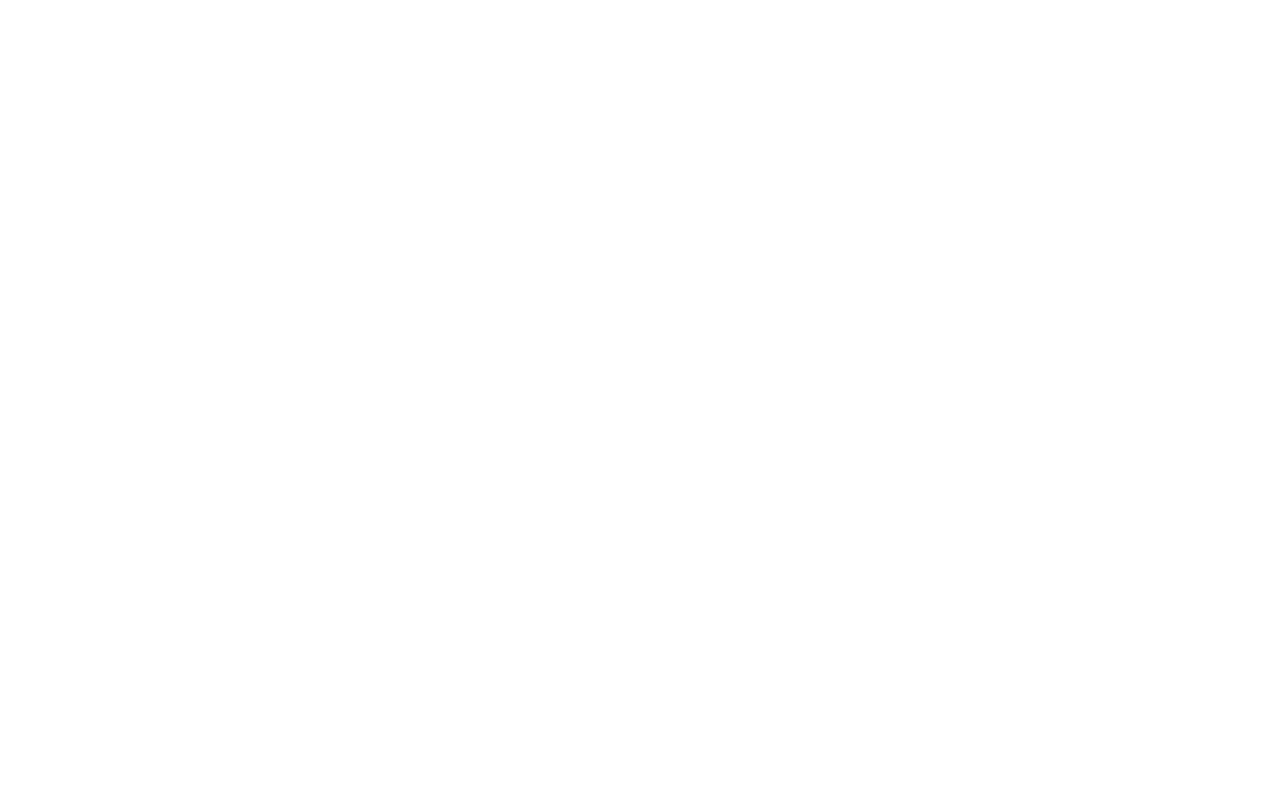
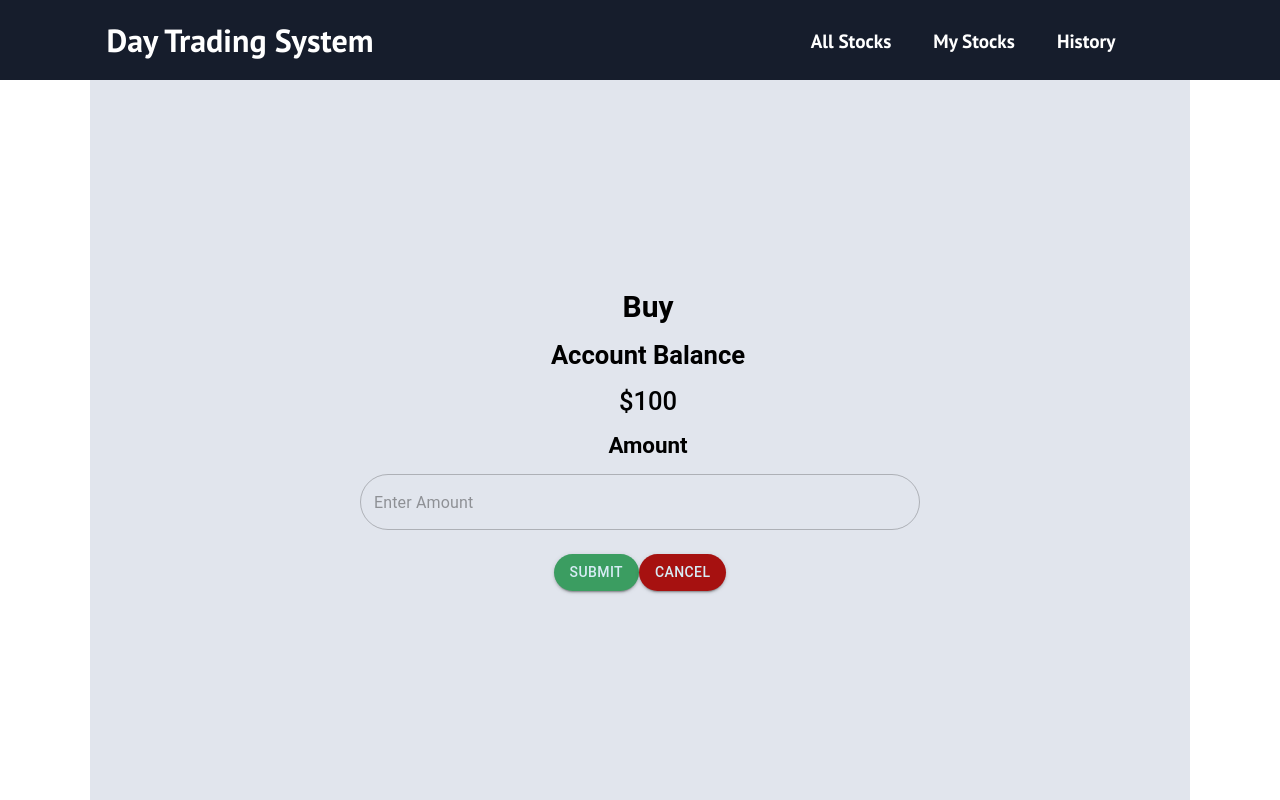
Before and after one commit to brennanwilkes/468-scalable-system, a React (Vite) app in the folder frontend/: page /Buy in a window 1280 px wide. Before the commit this address had no page. Built offline with nearby package versions, Linux system fonts and the light colour scheme.

Commit message:
Added Buy Stocks and History Page

```diff
--- /dev/null
+++ b/frontend/src/Pages/Buy.css
@@ -0,0 +1,71 @@
+* {
+  box-sizing: border-box;
+  margin: 0;
+  padding: 0;
+  font-family: 'PT Sans', sans-serif;
+}
+
+.buy-page{
+  background-color: #ffffff;
+  height: 100%;
+  min-height: 100vh;
+}
+
+.input-container{
+  position:relative;
+  display:flex;
+  flex-flow:column;
+  align-items: center;
+  max-width: 700px;
+  width: 90%;
+  margin: 0 auto;
+
+}
+
+.buy-stock{
+  font-family: Roboto, Arial;
+  font-size: 1.875rem;
+  font-weight: 600;
+  margin-left: 1rem;
+  /* color: #ffffff; */
+}
+
+.container{
+  display:flex;
+  flex-direction: column;
+  align-items: center;
+  justify-content: center;
+  background-color: #E1E5ED;
+  max-width: 1100px;
+  margin: 0 auto;
+  min-height: 90vh;
+
+}
+.account-balance{
+  font-family: Roboto, Arial;
+  font-size: 1.6rem;
+  font-weight: 600;
+  margin-left: 1rem;
+  margin-top: 1rem;
+
+  /* color: #ffffff; */
+}
+
+.balance{
+  font-family: Roboto, Arial;
+  font-size: 1.6rem;
+  font-weight: 500;
+  margin-left: 1rem;
+  margin-top: 1rem;
+
+  /* color: #ffffff; */
+}
+
+.amount{
+  font-family: Roboto, Arial;
+  font-size: 1.4rem;
+  font-weight: 600;
+  margin-left: 1rem;
+  margin-top: 1rem;
+  /* color: #ffffff; */
+}
--- /dev/null
+++ b/frontend/src/Pages/Buy.jsx
@@ -0,0 +1,82 @@
+import React, { useEffect, useState } from "react";
+import { useSearchParams, useNavigate } from "react-router-dom";
+import "./Buy.css";
+import Navbar from "../Components/Navbar";
+import TextField from "@mui/material/TextField";
+import Button from "@mui/material/Button";
+
+
+function App() {
+  const navigate = useNavigate();
+  const [searchparams] = useSearchParams();
+  const [value, setValue] = useState("");
+  const handleChange = e => {
+    setValue(e.target.value)
+  }
+
+  const navigateHome = () => {
+    navigate('/');
+  };
+  return (
+    <div className="buy-page">
+      <Navbar />
+
+      <div className="container">
+        <div className="buy-stock">Buy {searchparams.get("id")}</div>
+
+        <div className="account-balance">Account Balance</div>
+        <div className="balance">$100</div>
+
+        <div className="amount">Amount</div>
+
+        <div className="input-container">
+          <TextField value={value} onChange={handleChange} className="search" placeholder="Enter Amount" sx={{
+            'width': '80%',
+            'flexDirection': 'column',
+            'alignItems': 'stretch',
+            'display': 'flex',
+            'marginLeft': '1rem',
+            'marginRight': '1rem',
+            'marginTop': '1rem',
+            'marginBottom': '1rem',
+            "& .MuiInputBase-root": {
+              "borderRadius": "50px",
+            }
+          }} />
+        </div>
+
+        <div className="buttons">
+          <Button size="medium" variant="contained" children="Submit" sx={{
+            'borderRadius': '50px',
+            'alignSelf': 'flex-start',
+            'backgroundColor': '#3B9D61',
+            'color': '#d7ecf5',
+            'borderColor': '#397598',
+            'marginTop': '0.5rem',
+            ":hover": {
+              bgcolor: "#578DAD",
+              color: "#d7ecf5",
+            }
+          }} />
+          <Button size="medium" variant="contained" children="Cancel" onClick={navigateHome} sx={{
+            'borderRadius': '50px',
+            'alignSelf': 'flex-start',
+            'backgroundColor': '#A61110',
+            'color': '#d7ecf5',
+            'borderColor': '#397598',
+            'marginTop': '0.5rem',
+            ":hover": {
+              bgcolor: "#578DAD",
+              color: "#d7ecf5",
+            }
+          }} />
+
+        </div>
+      </div>
+
+    </div>
+
+  );
+}
+
+export default App;
--- /dev/null
+++ b/frontend/src/Pages/History.css
@@ -0,0 +1,45 @@
+* {
+  box-sizing: border-box;
+  margin: 0;
+  padding: 0;
+  font-family: 'PT Sans', sans-serif;
+}
+
+.history{
+  background-color: #ffffff;
+  height: 100%;
+  min-height: 100vh;
+}
+
+.transaction-list{
+  position:relative;
+  display:flex;
+  flex-flow:column;
+  align-items: flex-start;
+  max-width: 1400px;
+  width: 95%;
+  margin: 0 auto;
+}
+
+.search-container{
+  position:relative;
+  display:flex;
+  flex-flow:column;
+  align-items: center;
+  max-width: 700px;
+  width: 90%;
+  margin: 0 auto;
+
+}
+.transaction-instance{
+  width: 100%;
+  flex-basis: 32%;
+}
+
+.trans-history{
+  font-family: Roboto, Arial;
+  font-size: 1.875rem;
+  font-weight: 600;
+  margin-left: 1rem;
+  /* color: #ffffff; */
+}
--- a/frontend/src/Pages/History.jsx
+++ b/frontend/src/Pages/History.jsx
@@ -1,16 +1,64 @@
+import React, { useEffect, useState } from "react";
 import Navbar from "../Components/Navbar";
+import Transaction from "./Transaction";
+import TextField from "@mui/material/TextField";
+import "./History.css"
 
 function App(){
-// Create a Title component that'll render an <h1> tag with some styles
+  const transactionHistory = [
+    {
+      stockSymbol: "ABC",
+      price: "$1.52",
+      type: "Buy",
+    },
+    {
+      stockSymbol: "XZF",
+      price: "$2.50",
+      type: "Buy",
+    },
+    {
+      stockSymbol: "JEM",
+      price: "$4.50",
+      type: "Sell"
+    },
+    {
+      stockSymbol: "MAO",
+      price: "$0.50",
+      type: "Sell",
 
-// Use Title and Wrapper like any other React component – except they're styled!
+    }
+  ];
 return(
 
-  <div>
-    Transaction History
-   <Navbar/>
+  <div className="history">
+  <Navbar />
 
+<div className="search-container">
+<TextField className="search" placeholder="Search History" sx={{
+                'width': '80%',
+                'flexDirection' : 'column',
+                'alignItems' : 'stretch',
+                'display' : 'flex',
+                'marginLeft': '1rem',
+                'marginRight' : '1rem',
+                'marginTop': '1rem',
+                'marginBottom' : '1rem',
+                "& .MuiInputBase-root": {
+                    "borderRadius": "50px",
+                }
+            }} />
   </div>
+  <div className="transaction-list">
+
+  <label className="trans-history">Transaction History</label>
+
+  {transactionHistory.map(transaction => (
+    <Transaction key={transaction.stockSymbol} className="transaction-instance" {...transaction} />
+  ))}
+  </div>
+
+
+</div>
 );
 }
 
--- a/frontend/src/Pages/Stock.jsx
+++ b/frontend/src/Pages/Stock.jsx
@@ -1,10 +1,21 @@
 import * as React from "react";
 import "./Stock.css";
 import Button from "@mui/material/Button";
-
+import {createSearchParams, useNavigate} from 'react-router-dom';
 
 
 const App = (props) => {
+    const navigate = useNavigate();
+
+    function navigateBuy(id){
+        navigate({
+            pathname:'/Buy',
+            search: createSearchParams({
+                id: props.stockSymbol
+            }).toString()});
+    };
+
+
     return (
         <div className="stock">
             <div className="rectangle">
@@ -22,7 +33,7 @@ const App = (props) => {
                             color: "#d7ecf5",
                           }
                     }} />
-                <Button size="medium" variant= "contained" children= "Buy" sx={{
+                <Button onClick={()=>navigateBuy(props.stockSymbol)} size="medium" variant= "contained" children= "Buy" sx={{
                         'borderRadius': '50px',
                         'alignSelf' : 'flex-start',
                         'backgroundColor': '#397598',
--- /dev/null
+++ b/frontend/src/Pages/Transaction.css
@@ -0,0 +1,46 @@
+.transaction {
+  color: #2d3e5f;
+  width: 100%;
+  height: 100%;
+  flex-direction: row;
+  justify-content: flex-start;
+  align-items: stretch;
+  font-family: Roboto, Arial;
+  font-size: 1.875rem;
+  font-weight: 400;
+  line-height: 35px;
+  display: flex;
+}
+
+.rectangle-2 {
+  height: 100%;
+  background-color: #232C40;
+  border-radius: 20px;
+  flex-direction: row;
+  flex-basis: 100%;
+  justify-content: space-evenly;
+  align-items: stretch;
+  padding-top: 15px;
+  padding-bottom: 15px;
+  display: flex;
+  margin-bottom: 1rem;
+  margin-left: 1rem;
+  margin-right: 1rem;
+  box-shadow: 0px 4px 4px -2px rgba(0, 0, 0, 0.2);
+}
+
+.stockSymbol{
+  color: #E1E5ED;
+}
+
+.price{
+  color: #E1E5ED;
+}
+
+.type{
+  color: #E1E5ED;
+}
+
+.timestamp{
+  color: #E1E5ED;
+}
--- /dev/null
+++ b/frontend/src/Pages/Transaction.jsx
@@ -0,0 +1,17 @@
+import * as React from "react";
+import "./Transaction.css";
+
+const App = (props) => {
+    return (
+        <div className="transaction">
+            <div className="rectangle-2">
+                <span className="stockSymbol">{props.stockSymbol}</span>
+                <span className="price">{props.price}</span>
+                <span className="type">{props.type}</span>
+                <span className="timestamp">{props.timestamp}</span>
+
+            </div>
+        </div>
+    );
+};
+export default App;
--- a/frontend/src/Pages/User.jsx
+++ /dev/null
@@ -1,17 +0,0 @@
-import Navbar from "../Components/Navbar";
-
-function App(){
-// Create a Title component that'll render an <h1> tag with some styles
-
-// Use Title and Wrapper like any other React component – except they're styled!
-return(
-
-  <div>
-   User Stock Portfolio
-  <Navbar/>
-
-  </div>
-);
-}
-
-export default App;
--- a/frontend/src/main.jsx
+++ b/frontend/src/main.jsx
@@ -2,14 +2,16 @@ import React from 'react'
 import ReactDOM from 'react-dom/client'
 import { Routes, Route, BrowserRouter } from "react-router-dom"
 import Home from './Pages/Home'
-import User from './Pages/User'
+import MyStocks from './Pages/MyStocks'
 import History from './Pages/History'
+import Buy from './Pages/Buy'
 
 const Router = () => (
 	<Routes>
 		<Route path={"/"} index element={<Home />} />
-		<Route path={"/MyStocks"} index element={<User />} />
+		<Route path={"/MyStocks"} index element={<MyStocks />} />
 		<Route path={"/History"} index element={<History />} />
+		<Route path={"/Buy"} index element={<Buy />} />
 
 	</Routes>
 )
```
